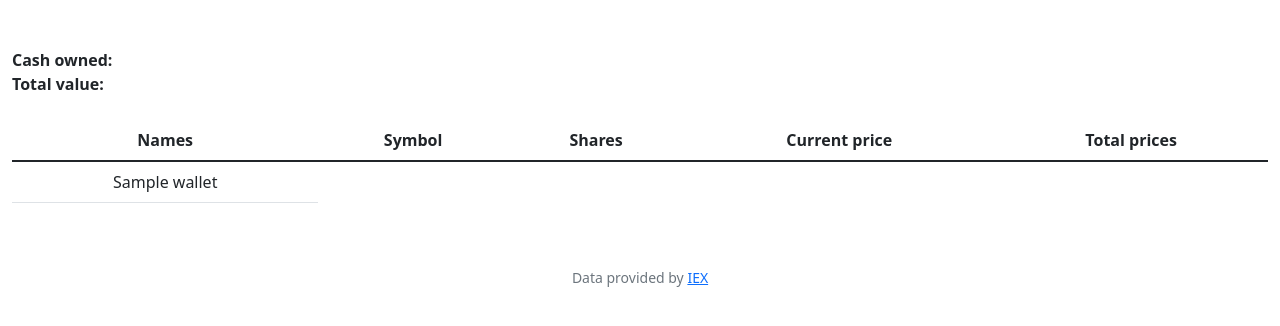
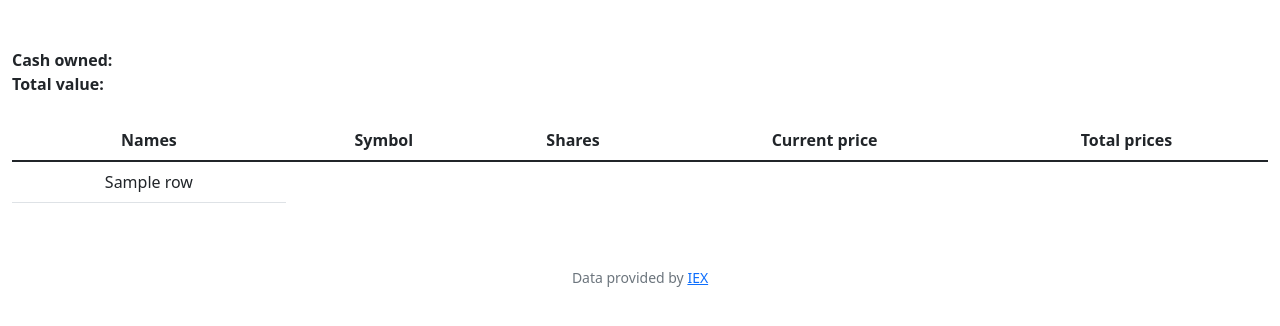
Before and after one commit to axel-paillaud/cs50, a Flask app: template finance/templates/index.html in a window 1280 px wide. Shown: the part 76-402 px from the top of the page. Run offline with Flask 2, Linux system fonts and the light colour scheme; the template is opened without the code that fills it: most values are stand-ins (such as "Sample title", 1, 10 or a date in 2020); some libraries are stand-ins or nearby versions.

Commit message:
Fri, Mar 25, 2022, 5:01 AM +00:00

```diff
--- a/finance/templates/index.html
+++ b/finance/templates/index.html
@@ -24,9 +24,11 @@
         </thead>
         <tbody>
             {% for row in wallet %}
-                {% for td in row %}
-                <td>{{ wallet.name }}</td>
-                {% endfor %}
+                <tr>
+                    {% for td in row %}
+                        <td>{{ row.name }}</td>
+                    {% endfor %}
+                </tr>
             {% endfor %}
         </tbody>
     </table>
```
